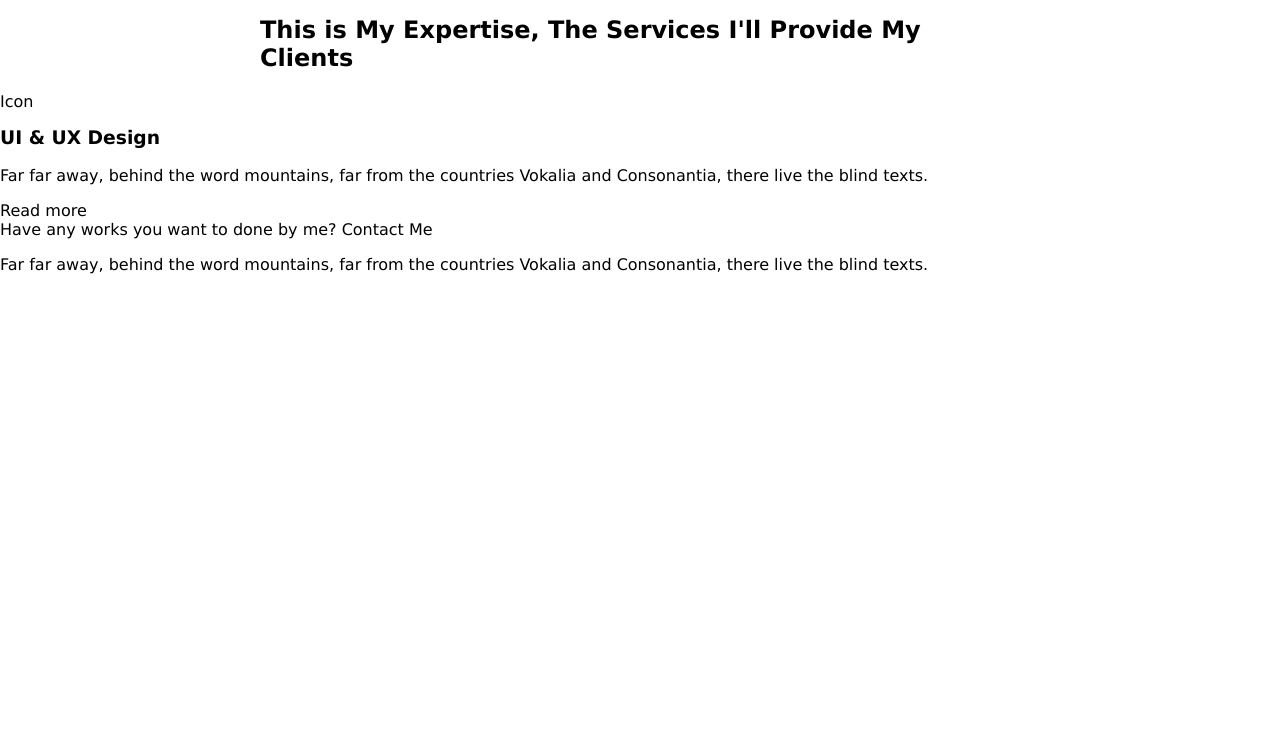
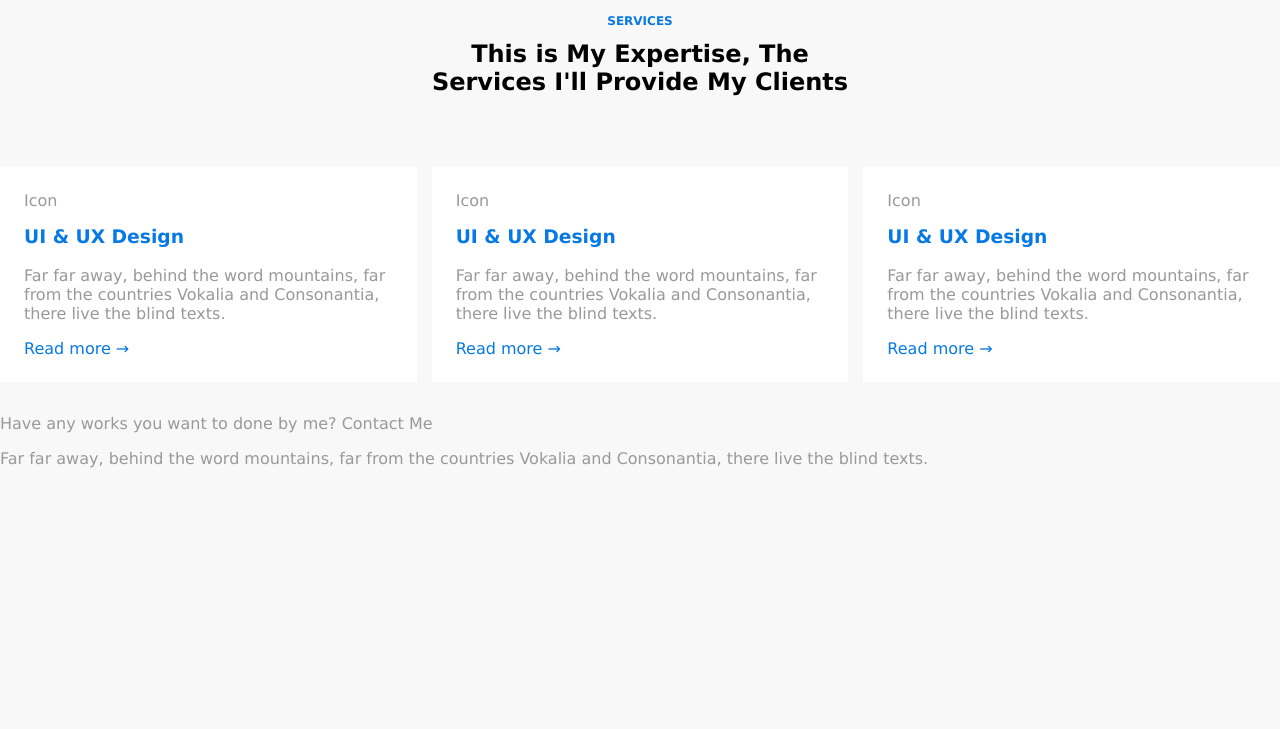
Before and after one commit to edgarasm/HTML10-flex, a plain HTML site: page pr1/index.html in a window 1280 px wide. Shown: the part 71-800 px from the top of the page. Drawn offline with Linux system fonts and the light colour scheme.

Commit message:
cards ok

```diff
--- a/pr1/index.html
+++ b/pr1/index.html
@@ -19,16 +19,18 @@
         </nav>
       </div>
     </header>
-    <section class="services-section">
+    <section class="services-section section">
       <div class="container">
         <h3 class="section-subtitle">Services</h3>
         <h2 class="section-title">
-          This is My Expertise, The Services I'll Provide My Clients
+          This is My Expertise, The <br />
+          Services I'll Provide My Clients
         </h2>
       </div>
     </section>
 
     <div class="services-cards">
+      <!-- card -->
       <div class="card">
         <p>Icon</p>
         <h3 class="card-title">UI & UX Design</h3>
@@ -36,8 +38,31 @@
           Far far away, behind the word mountains, far from the countries
           Vokalia and Consonantia, there live the blind texts.
         </p>
-        <a href="#" class="card-link">Read more</a>
+        <a href="#" class="card-link">Read more &#8594;</a>
       </div>
+      <!-- card -->
+      <!-- card -->
+      <div class="card">
+        <p>Icon</p>
+        <h3 class="card-title">UI & UX Design</h3>
+        <p>
+          Far far away, behind the word mountains, far from the countries
+          Vokalia and Consonantia, there live the blind texts.
+        </p>
+        <a href="#" class="card-link">Read more &#8594;</a>
+      </div>
+      <!-- card -->
+      <!-- card -->
+      <div class="card">
+        <p>Icon</p>
+        <h3 class="card-title">UI & UX Design</h3>
+        <p>
+          Far far away, behind the word mountains, far from the countries
+          Vokalia and Consonantia, there live the blind texts.
+        </p>
+        <a href="#" class="card-link">Read more &#8594;</a>
+      </div>
+      <!-- card -->
     </div>
     <p class="services-footer1">
       Have any works you want to done by me? <a href="#">Contact Me</a>
--- a/pr1/reset.css
+++ b/pr1/reset.css
@@ -27,7 +27,7 @@ p {
 }
 
 .container {
-  max-width: 800px;
+  max-width: 900px;
   margin: 0 auto;
   padding: 0 20px;
 }
--- a/pr1/style.css
+++ b/pr1/style.css
@@ -1,6 +1,31 @@
+/* Common css ============= */
+
 body {
-  /* background-color: coral; */
+  background-color: #f8f8f8;
 }
+
+.section-subtitle {
+  color: #0779e4;
+  text-transform: uppercase;
+  text-align: center;
+  font-size: 12px;
+}
+
+.section-title {
+  text-align: center;
+  tab-size: 2rem;
+}
+
+.section {
+  padding-top: 3%;
+  padding-bottom: 4%;
+}
+
+p {
+  color: #999;
+}
+
+/* Header ============= */
 
 .header {
   background-color: #0779e4;
@@ -30,3 +55,25 @@ body {
 .nav-link:hover {
   background-color: #4995dc;
 }
+
+/* Services ============= */
+
+.services-cards {
+  display: flex;
+  margin-bottom: 2rem;
+  gap: 15px;
+}
+
+.services-cards .card {
+  background-color: #fff;
+  flex-basis: 33%;
+  padding: 1.5em;
+}
+
+.card-title {
+  color: #0779e4;
+}
+
+.card-link {
+  color: #0779e4;
+}
```
